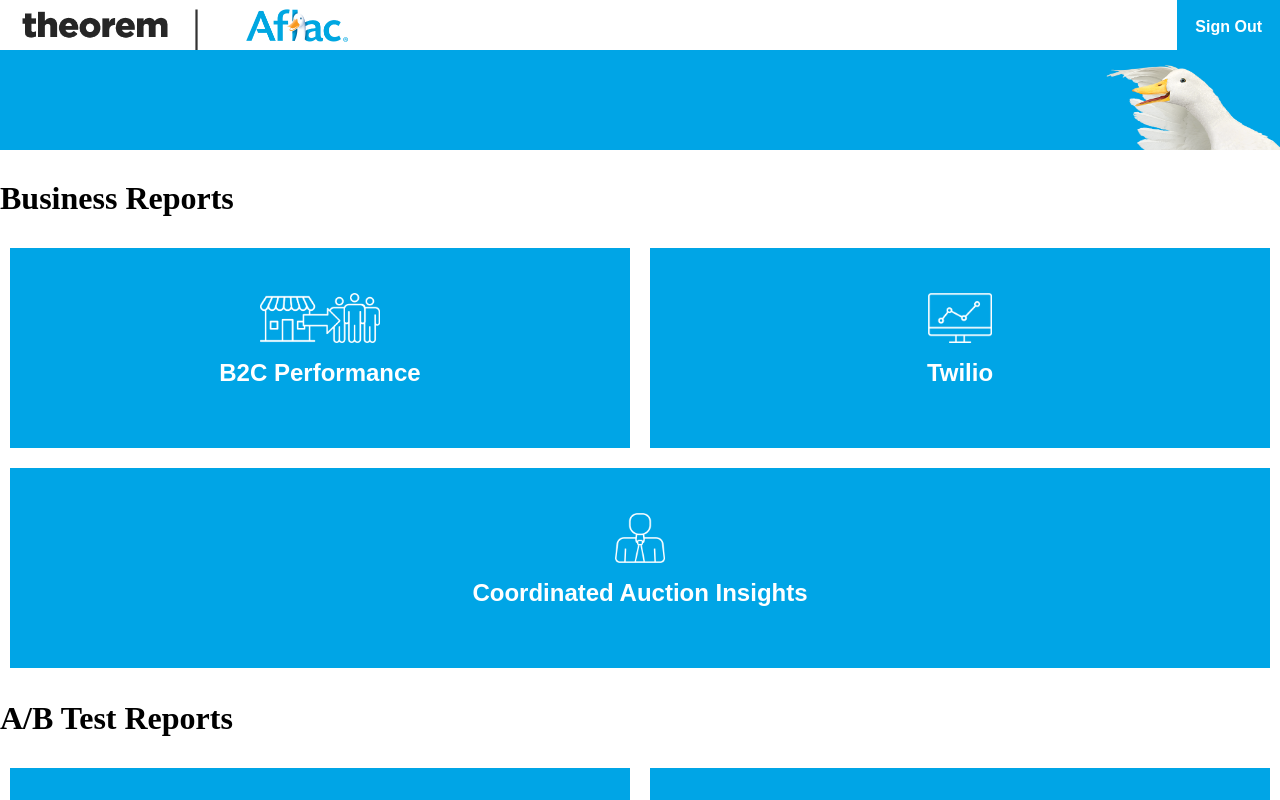
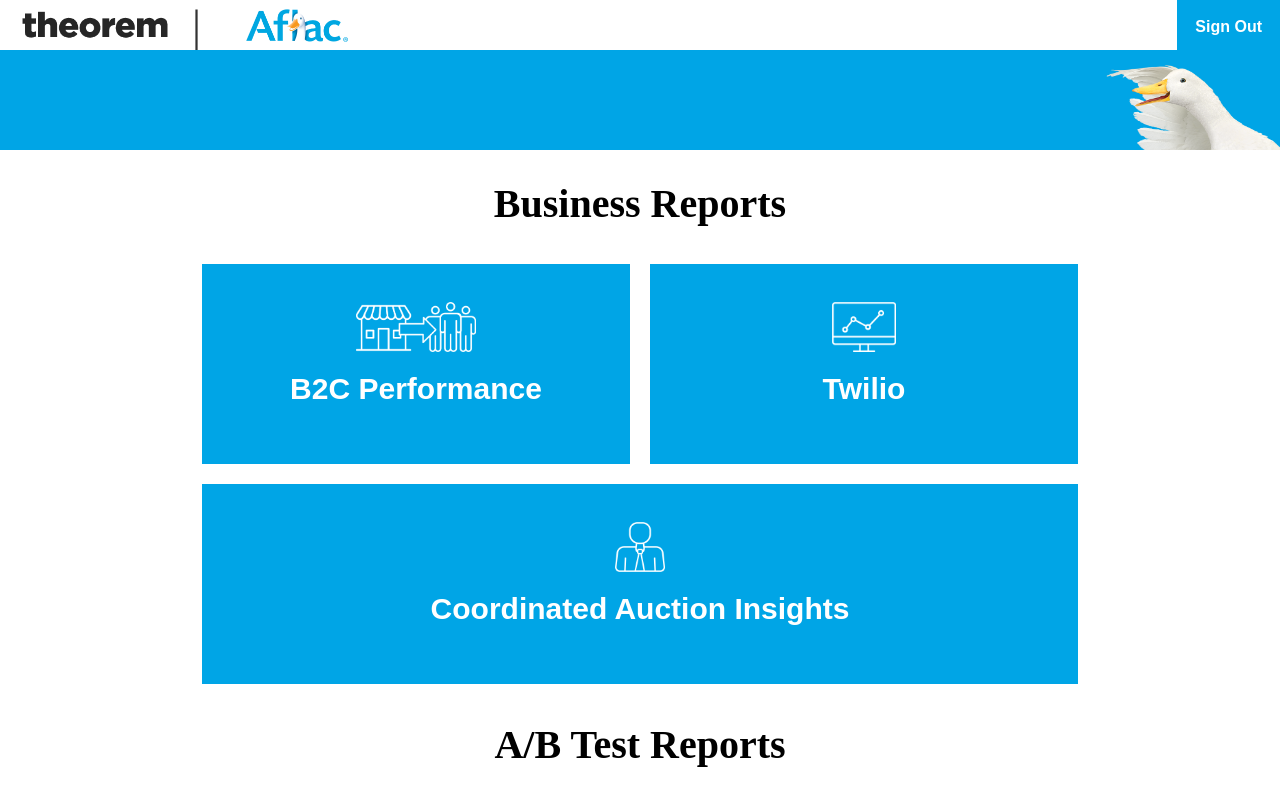
Before and after one commit to marcusjensen15/dash, a React (Create React App) app in the folder app/: page / in a window 1280 px wide. Shown: the top 800 px of the page. Built offline with nearby package versions, Linux system fonts and the light colour scheme.

Commit message:
buttons on splash page correctly space and styling has been modualized

```diff
--- a/app/src/scss/_card.scss
+++ b/app/src/scss/_card.scss
@@ -1,6 +1,8 @@
 .reports {
     display: flex;
     flex-wrap: wrap;
+    margin-left: 15%;
+    margin-right: 15%;
 
 
     .card {
@@ -29,15 +31,23 @@
             }
 
             &-title{
-                font-size: 24px;
+                font-size: 30px;
 
                 text-align: center;
                 color: #fff;
             }
         }
+    }
+}
 
+#aBTestHeader{
+  text-align: center;
+  font-size: 40px;
+}
 
-    }
+#businessReportHead{
+  text-align: center;
+  font-size: 40px;
 }
 
 .businessReports{
@@ -49,40 +59,28 @@
   .reports {
       display: flex;
       flex-wrap: wrap;
+      margin: 0px;
 
       .card {
           flex: 1 50%;
 
           &-details {
-
-              // max-width: 110px;
-              //max-width will be media query exception
-
-
-
-
               &-title{
                   font-size: 16px;
                   text-align: center;
-
               }
           }
-
-
       }
   }
 
   #aBTestHeader{
     text-align: center;
+    font-size: 30px;
   }
 
   #businessReportHead{
     text-align: center;
+    font-size: 30px;
   }
 
-
-
-
-
-
 }
```
